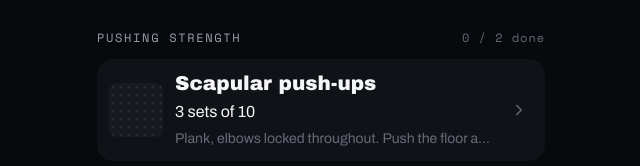
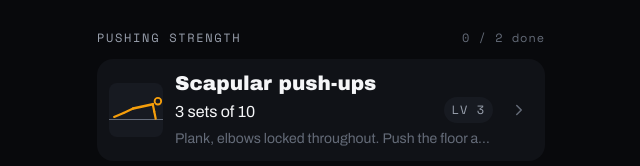
Before and after one commit to nathanvaevin/calisthenics, a plain HTML site: page handstand/week-1.html in a window 1280 px wide. Shown: the part 1250-1416 px from the top of the page, 319-959 px from the left. Drawn offline with nearby package versions, Linux system fonts and the light colour scheme.

Commit message:
Link the three rows that duplicated a library exercise
Hollow rocks in week 1 and in handstand week 1, and Scapular push-ups in
handstand week 1, were written as plain rows even though the exercise
already existed in the library. They were doubles in the sense that the
definition existed twice, once properly and once as loose text.

Linked rather than deleted. Deleting the row would have removed a real
prescription from the plan, where linking removes the duplicate definition
and the row gains the figure, the level and the teaching panel it should
have had. One definition, referenced three times.

The track name carries an HTML entity literally, so the key is
"Core &amp; Compression|Hollow rocks". Writing the plain ampersand looked
correct and silently failed to match, which the thumbnail count caught.

Week 1 now has no unlinked rows at all.

Co-Authored-By: Claude Opus 5 <noreply@anthropic.com>

```diff
--- a/handstand/week-1.html
+++ b/handstand/week-1.html
@@ -47,11 +47,11 @@ const BLOCKS = [
         ["Banana rocks","3 sets of 35 seconds","Rock forward and back with the body shape completely fixed. Momentum, not muscling.","Kinetic Chain &amp; Prep|Banana rocks"]],
      6:[["Pike scapular push-ups","3 sets of 8","Hips high, arms locked. Only the shoulder blades move: sink between them, then push tall and spread them wide.","Kinetic Chain &amp; Prep|Pike scapular push-up"],
         ["Prone shoulder raise","3 sets of 10, four second hold","Same drill, longer hold, or a light weight in the hands.","Kinetic Chain &amp; Prep|Prone shoulder raise"],
-        ["Hollow rocks","3 sets of 20","If the shape breaks before the target, stop and rest. A broken hollow trains nothing.",null]]
+        ["Hollow rocks","3 sets of 20","If the shape breaks before the target, stop and rest. A broken hollow trains nothing.","Core &amp; Compression|Hollow rocks"]]
    }},
   {tag:"PUSH", name:"Pushing strength", why:"A handstand is an overhead press you hold instead of finish. This is where the holding strength comes from.",
    levels:{
-     4:[["Scapular push-ups","3 sets of 10","Plank, elbows locked throughout. Push the floor away so the upper back rounds, then let it sink. If you learn one thing this week, make it this.",null],
+     4:[["Scapular push-ups","3 sets of 10","Plank, elbows locked throughout. Push the floor away so the upper back rounds, then let it sink. If you learn one thing this week, make it this.","Push-Up|Scapular push-up"],
         ["Overhead band press","3 sets of 10","Band under both feet, press straight overhead to full lockout, biceps by the ears, ribs down.",null]],
      5:[["Pike push-ups","3 sets of 8","Hands flat under the shoulders, hips high, elbows locked at the top. Lower the crown of the head between the hands.","Handstand Push-Up|Pike push-up"],
         ["Wall walks","5 up and down","Walk the feet up the wall from the floor and back down under control. Stop where the shoulders still feel strong.",null]],
```
Also changed, not shown: weeks/week-1.html (+1 -1 lines).
